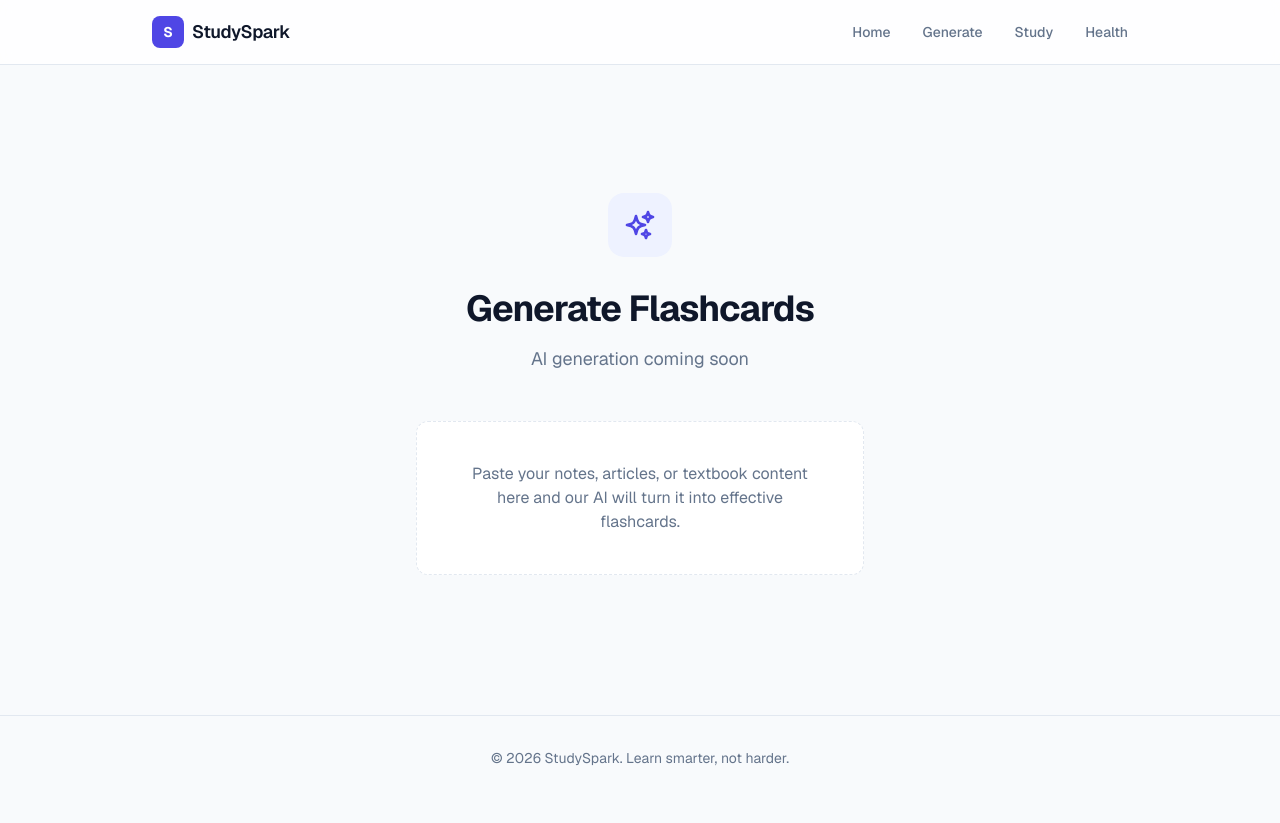
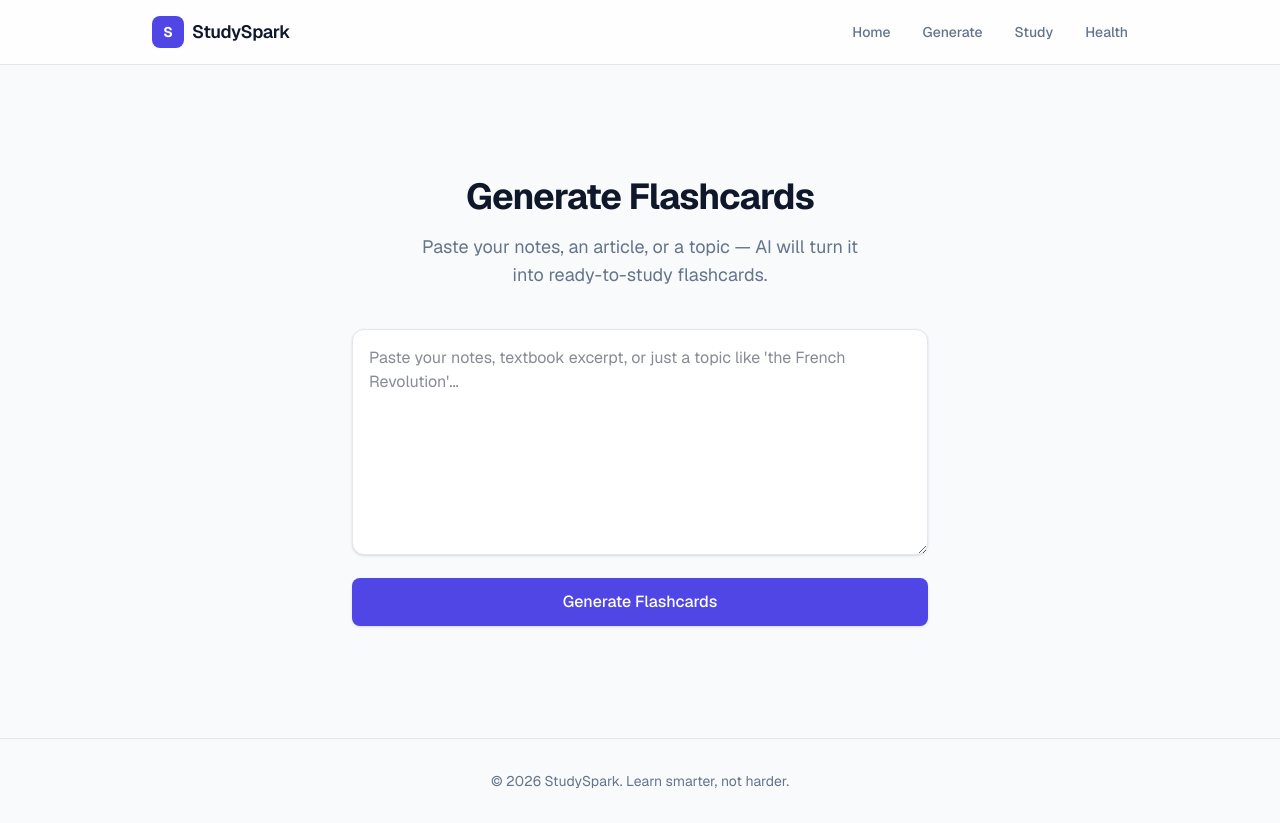
Before and after one commit to Ayesha-Arshed/studyspark-capstone, a Next.js app: page /generate in a window 1280 px wide. Before the commit the page ends 800 px from the top, so only its background shows below. Built offline with nearby package versions, Linux system fonts and the light colour scheme.

Commit message:
Add real flashcard generation UI to /generate page

```diff
--- a/app/generate/page.tsx
+++ b/app/generate/page.tsx
@@ -1,36 +1,150 @@
+"use client";
+
+import { useState } from "react";
+import Link from "next/link";
+import type { Flashcard } from "../api/generate/route";
+
+type Status = "idle" | "loading" | "success" | "error";
+
 export default function GeneratePage() {
+  const [notes, setNotes] = useState("");
+  const [status, setStatus] = useState<Status>("idle");
+  const [error, setError] = useState<string | null>(null);
+  const [flashcards, setFlashcards] = useState<Flashcard[]>([]);
+
+  async function handleSubmit(e: React.FormEvent) {
+    e.preventDefault();
+
+    const trimmed = notes.trim();
+    if (!trimmed) {
+      setStatus("error");
+      setError("Please paste some notes or a topic first.");
+      return;
+    }
+
+    setStatus("loading");
+    setError(null);
+
+    try {
+      const res = await fetch("/api/generate", {
+        method: "POST",
+        headers: { "Content-Type": "application/json" },
+        body: JSON.stringify({ notes: trimmed }),
+      });
+
+      const data = await res.json();
+
+      if (!res.ok) {
+        setStatus("error");
+        setError(data?.error || "Something went wrong. Please try again.");
+        return;
+      }
+
+      setFlashcards(data.flashcards);
+      setStatus("success");
+
+      sessionStorage.setItem("studyspark:flashcards", JSON.stringify(data.flashcards));
+    } catch {
+      setStatus("error");
+      setError("Couldn't reach the server. Check your connection and try again.");
+    }
+  }
+
+  function handleReset() {
+    setStatus("idle");
+    setError(null);
+    setFlashcards([]);
+    setNotes("");
+  }
+
   return (
-    <div className="flex flex-col items-center justify-center py-20 text-center">
-      <div className="h-16 w-16 rounded-2xl bg-primary-light flex items-center justify-center mb-8">
-        <svg
-          className="h-8 w-8 text-primary"
-          fill="none"
-          viewBox="0 0 24 24"
-          strokeWidth={2}
-          stroke="currentColor"
-        >
-          <path
-            strokeLinecap="round"
-            strokeLinejoin="round"
-            d="M9.813 15.904 9 18.75l-.813-2.846a4.5 4.5 0 0 0-3.09-3.09L2.25 12l2.846-.813a4.5 4.5 0 0 0 3.09-3.09L9 5.25l.813 2.846a4.5 4.5 0 0 0 3.09 3.09L15.75 12l-2.846.813a4.5 4.5 0 0 0-3.09 3.09ZM18.259 8.715 18 9.75l-.259-1.035a3.375 3.375 0 0 0-2.455-2.456L14.25 6l1.036-.259a3.375 3.375 0 0 0 2.455-2.456L18 2.25l.259 1.035a3.375 3.375 0 0 0 2.456 2.456L21.75 6l-1.035.259a3.375 3.375 0 0 0-2.456 2.456ZM16.894 20.567 16.5 21.75l-.394-1.183a2.25 2.25 0 0 0-1.423-1.423L13.5 18.75l1.183-.394a2.25 2.25 0 0 0 1.423-1.423l.394-1.183.394 1.183a2.25 2.25 0 0 0 1.423 1.423l1.183.394-1.183.394a2.25 2.25 0 0 0-1.423 1.423Z"
-          />
-        </svg>
-      </div>
-
-      <h1 className="text-4xl font-bold tracking-tight text-foreground mb-4">
+    <div className="flex flex-col items-center py-16 px-4">
+      <h1 className="text-4xl font-bold tracking-tight text-foreground mb-4 text-center">
         Generate Flashcards
       </h1>
-
-      <p className="max-w-md text-lg text-muted mb-4">
-        AI generation coming soon
+      <p className="max-w-md text-lg text-muted mb-10 text-center">
+        Paste your notes, an article, or a topic — AI will turn it into
+        ready-to-study flashcards.
       </p>
 
-      <div className="mt-8 rounded-xl border border-dashed border-border bg-card p-10 max-w-md">
-        <div className="text-muted">
-          Paste your notes, articles, or textbook content here and our AI will turn
-          it into effective flashcards.
+      {status !== "success" && (
+        <form
+          onSubmit={handleSubmit}
+          className="w-full max-w-xl"
+          aria-describedby={error ? "generate-error" : undefined}
+        >
+          <label htmlFor="notes" className="sr-only">
+            Notes or topic
+          </label>
+          <textarea
+            id="notes"
+            value={notes}
+            onChange={(e) => setNotes(e.target.value)}
+            disabled={status === "loading"}
+            rows={8}
+            placeholder="Paste your notes, textbook excerpt, or just a topic like 'the French Revolution'..."
+            className="w-full rounded-xl border border-border bg-card p-4 text-foreground shadow-sm transition-colors focus:outline-none focus:ring-2 focus:ring-primary disabled:opacity-60"
+          />
+
+          {error && (
+            <p id="generate-error" role="alert" className="mt-3 text-sm text-red-600">
+              {error}
+            </p>
+          )}
+
+          <button
+            type="submit"
+            disabled={status === "loading"}
+            className="mt-4 inline-flex h-12 w-full items-center justify-center gap-2 rounded-lg bg-primary px-8 text-base font-medium text-white shadow-sm transition-colors hover:bg-primary-hover focus-visible:outline focus-visible:outline-2 focus-visible:outline-offset-2 focus-visible:outline-primary disabled:opacity-70"
+          >
+            {status === "loading" ? (
+              <>
+                <span
+                  className="h-4 w-4 rounded-full border-2 border-white/40 border-t-white animate-spin"
+                  aria-hidden="true"
+                />
+                Generating...
+              </>
+            ) : (
+              "Generate Flashcards"
+            )}
+          </button>
+        </form>
+      )}
+
+      {status === "success" && (
+        <div className="w-full max-w-2xl">
+          <div className="flex items-center justify-between mb-6">
+            <p className="text-foreground font-medium">
+              {flashcards.length} flashcard{flashcards.length !== 1 ? "s" : ""} generated
+            </p>
+            <button
+              onClick={handleReset}
+              className="text-sm text-primary hover:text-primary-hover font-medium"
+            >
+              Start over
+            </button>
+          </div>
+
+          <div className="grid gap-4 mb-8">
+            {flashcards.map((card, i) => (
+              <div key={i} className="rounded-xl border border-border bg-card p-5 shadow-sm text-left">
+                <p className="text-xs font-medium text-primary mb-1">Q{i + 1}</p>
+                <p className="text-foreground font-medium mb-3">{card.question}</p>
+                <p className="text-xs font-medium text-muted mb-1">Answer</p>
+                <p className="text-muted">{card.answer}</p>
+              </div>
+            ))}
+          </div>
+
+          <Link
+            href="/study"
+            className="inline-flex h-12 w-full items-center justify-center rounded-lg bg-primary px-8 text-base font-medium text-white shadow-sm transition-colors hover:bg-primary-hover focus-visible:outline focus-visible:outline-2 focus-visible:outline-offset-2 focus-visible:outline-primary"
+          >
+            Study These Flashcards
+          </Link>
         </div>
-      </div>
+      )}
     </div>
   );
 }
```
